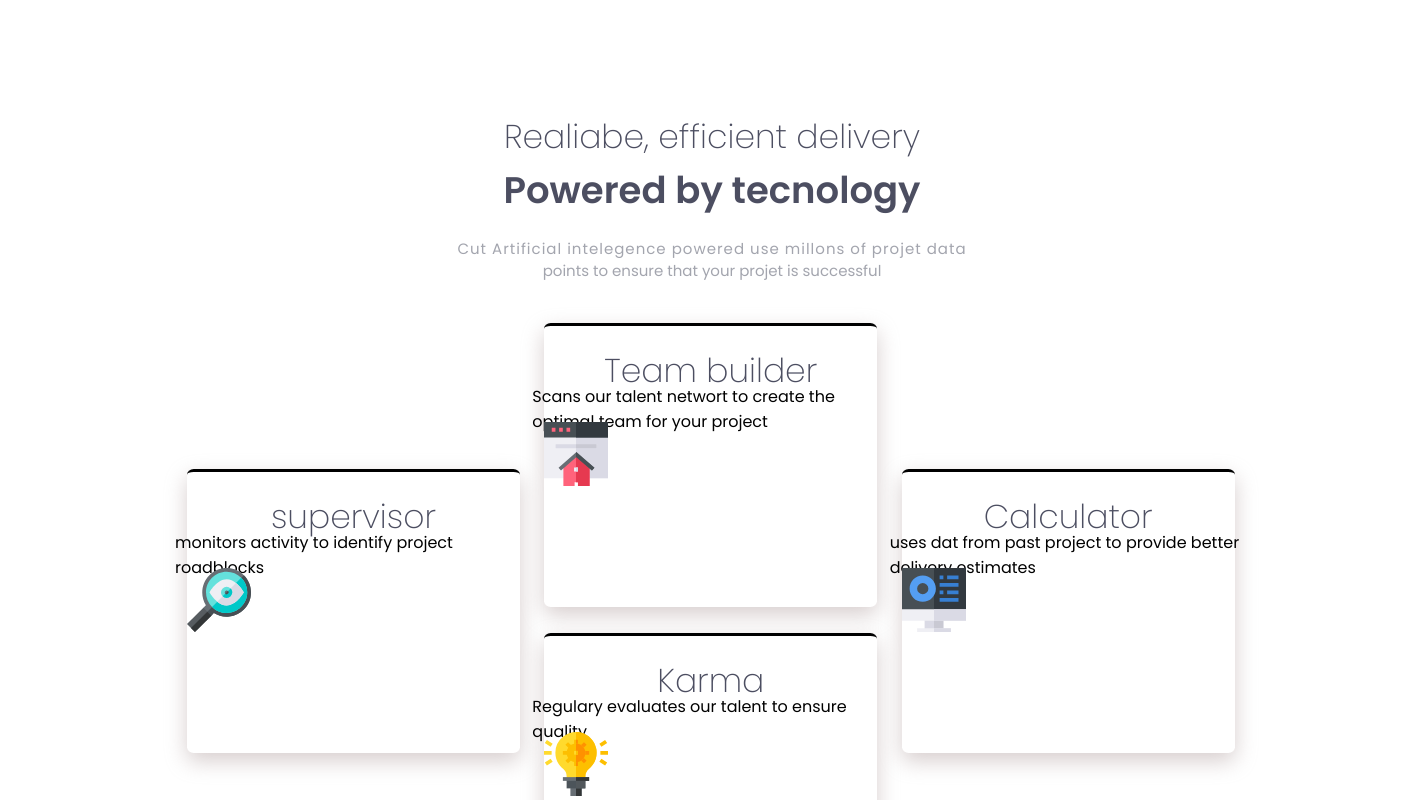
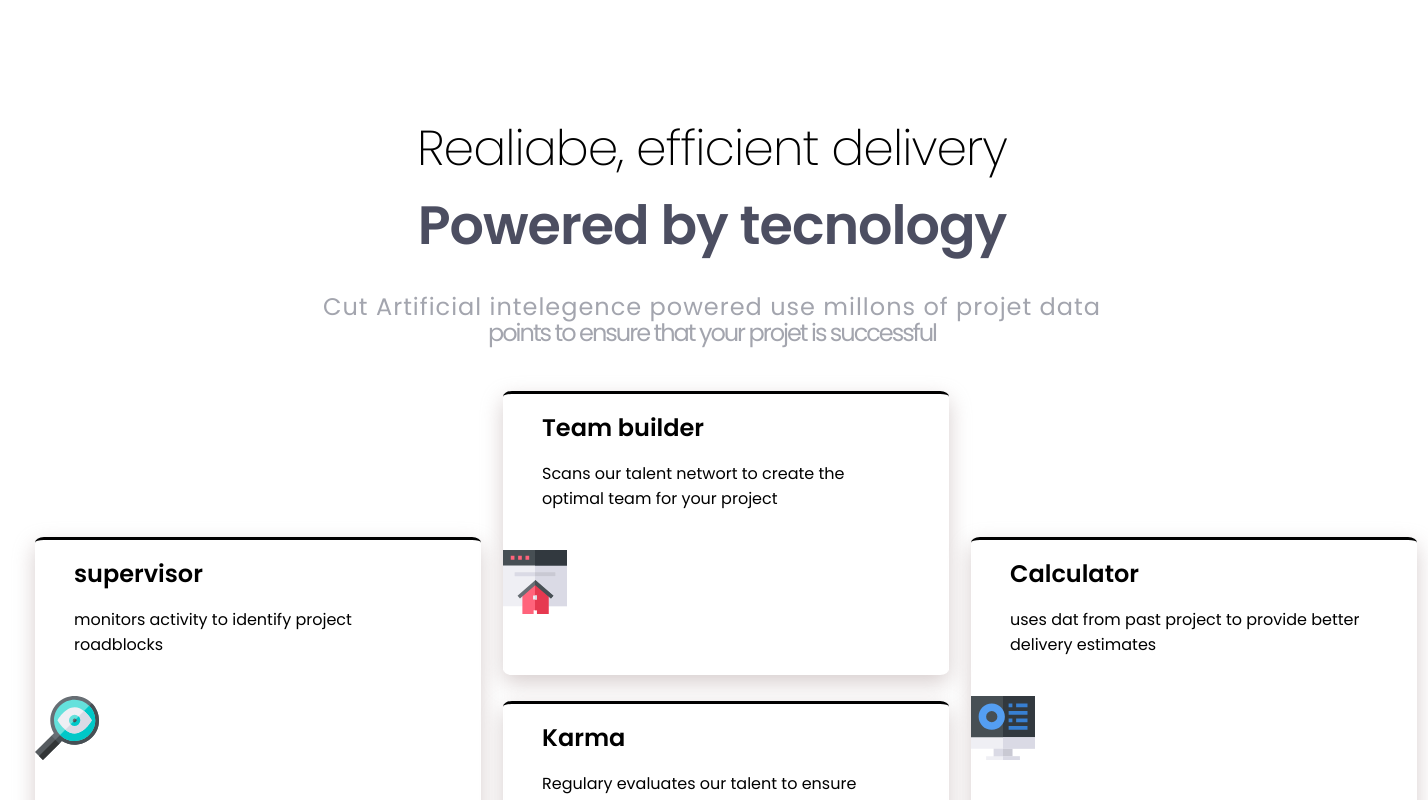
Before and after one commit to wicho37/reto_vitex-2, a React (Vite) app: page / in a window 1280 px wide. Shown: the top 800 px of the page, 1428 px wide, since content can reach past the window. Built offline with nearby package versions, Linux system fonts and the light colour scheme.

Commit message:
se le dan mas styles a las cards

```diff
--- a/src/App.css
+++ b/src/App.css
@@ -20,23 +20,34 @@ body .cards {
 }
 
 h1 {
-    margin: 20px 0 0 0;
+    font-size: 24px;
+    /* margin: 20px 0 0 0;
     display: flex;
     font-weight: 200;
     font-size: 33px;
     justify-content: center;
     color: hsl(234, 12%, 34%);
-
+ */
 }
 
 h2 {
     display: flex;
     justify-content: center;
     font-weight: 600;
-    font-size: 37px;
+    font-size: 54px;
     margin-top: 0;
     color: hsl(234, 12%, 34%);
     width: 100%;
+    letter-spacing: -1px;
+
+}
+.tittle_one h1{
+    font-size: 49px;
+    text-align: center;
+    margin-bottom: 0;
+    letter-spacing: -1px;
+    font-weight: 300;
+
 }
 
 .tittle-secund {
@@ -44,13 +55,17 @@ h2 {
     justify-content: center;
     text-align: center;
     font-weight: 400;
-    font-size: 15px;
-    color: hsl(229, 6%, 66%)
+    font-size: x-large;
+    letter-spacing: -2px;
+    color: hsl(229, 6%, 66%);
+    margin-left: 10px;
+
+
 }
 
-.tittle-secund, p{
+/* .tittle-secund, p{
     margin-bottom: 3px;
-}
+} */
 
 .tittle_1 {
     letter-spacing: 1px;
@@ -59,7 +74,7 @@ h2 {
 
 
 .tittle-secund, p, p {
-    margin: -12px;
+    margin: -22px;
 
 }
 
@@ -70,7 +85,7 @@ h2 {
     max-width: 67rem;
     height: 750px;
     width: 100%;
-    margin: 0 auto;
+    margin: -88px;
     margin-top: -134px;
 }
 
@@ -80,5 +95,4 @@ h2 {
 
 .container_cards div .card_medium-2 {
     margin-top: -149px;
-
 }
--- a/src/App.jsx
+++ b/src/App.jsx
@@ -5,6 +5,7 @@ import img1 from "./assets/supervisor.svg";
 import img3 from "./assets/Karma.svg";
 import img4 from "./assets/Calculator.svg"
 import "./App.css"
+import "./components/Card/Card.css"
 
 
 function app() {
--- a/src/components/Card/Card.css
+++ b/src/components/Card/Card.css
@@ -1,8 +1,17 @@
 .container {
-    width: 333px;
+    width: 446px;
     border-radius: 2%;
     border-top: 3px solid;
     box-shadow: 0 8px 21px hsl(0, 10%, 75%, 0.7);
     margin: 175px 11px;
     height: 281px;
 }
+
+.card_origen {
+    margin: 0 39px 39px 39px;
+    display: flow-root;
+}
+
+.card_origen p{
+    margin: 0;
+}
```
